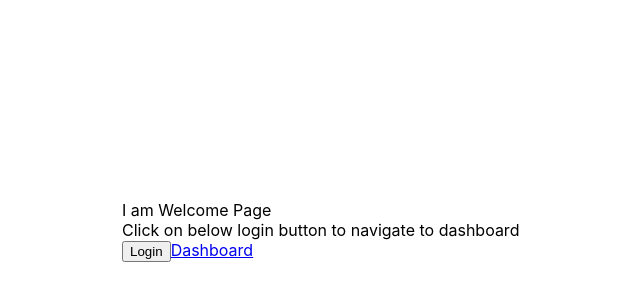
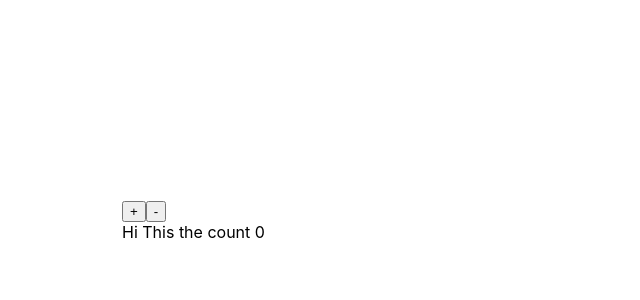
Before and after one commit to vinodkurra/React-Training, a React (Create React App) app: page / in a window 1280 px wide. Shown: the top 300 px of the page, without its empty margins (178-818 px from the left). Built offline with nearby package versions, Linux system fonts and the light colour scheme.

Commit message:
Implement counter context with CountProvider, Counter, and ViewCount components; update AppRoutes and index for integration

```diff
--- a/src/components/Routing/AppRoutes.js
+++ b/src/components/Routing/AppRoutes.js
@@ -12,7 +12,6 @@ const AppRoutes = () => {
         <Route path="/" element={<Welcome />} />
         <Route path="/dashboard" element={<Dashboard />} />
         <Route path="/account" element={<Account />} />
-
         <Route path="*" element={<PageNotFound />} />
       </Routes>
     </Router>
--- /dev/null
+++ b/src/components/context/CounterProvider/counterProvider.js
@@ -0,0 +1,28 @@
+import { createContext, useMemo, useState } from "react";
+
+export const CounterContext = createContext(null);
+
+export const CountProvider = ({ children }) => {
+  const [count, setCount] = useState(0);
+
+  const handleIncrement = () => {
+    setCount(count + 1);
+  };
+
+  const handleDecrement = () => {
+    setCount(count - 1);
+  };
+
+  const data = useMemo(
+    () => ({
+      count,
+      handleDecrement,
+      handleIncrement,
+    }),
+    [count, handleDecrement, handleIncrement]
+  );
+
+  return (
+    <CounterContext.Provider value={data}>{children}</CounterContext.Provider>
+  );
+};
--- /dev/null
+++ b/src/components/context/CounterProvider/useCounterContext.js
@@ -0,0 +1,13 @@
+import { useContext } from "react";
+
+import { CounterContext } from "./counterProvider";
+
+export const useCounter = () => {
+  const context = useContext(CounterContext);
+
+  if (!context) {
+    throw new Error("useCounter must be used with in a counter provider");
+  }
+
+  return context;
+};
--- /dev/null
+++ b/src/components/context/counter.jsx
@@ -0,0 +1,13 @@
+import { useCounter } from "./CounterProvider/useCounterContext";
+const Counter = () => {
+  const { handleDecrement, handleIncrement } = useCounter();
+  return (
+    <div>
+      <button onClick={handleIncrement}>+</button>
+
+      <button onClick={handleDecrement}>-</button>
+    </div>
+  );
+};
+
+export default Counter;
--- /dev/null
+++ b/src/components/context/viewCount.jsx
@@ -0,0 +1,8 @@
+import { useCounter } from "./CounterProvider/useCounterContext";
+
+const ViewCount = () => {
+  const { count } = useCounter();
+  return <div>Hi This the count {count}</div>;
+};
+
+export default ViewCount;
--- a/src/components/useCallBack/parent.js
+++ b/src/components/useCallBack/parent.js
@@ -1,5 +1,6 @@
-import { useState, useMemo, useCallback } from "react";
+import { useState, useMemo, useCallback, memo } from "react";
 import Child from "./child";
+import Users from "../Users";
 
 const quantity = 12;
 const Parent = () => {
--- a/src/hooks/usefetch.js
+++ b/src/hooks/usefetch.js
@@ -61,7 +61,7 @@ const useFetch = (endPoint, isPublic = true) => {
 
   const GET = useCallback(
     (
-      method = "GET",
+      method = "",
       body = null,
       id = null,
       param = null,
--- a/src/index.js
+++ b/src/index.js
@@ -12,12 +12,17 @@ import Parent from "./components/prop-types/parent";
 import CustomHooks from "./components/CustomHooks";
 import UserInput from "./components/userInput";
 import GetUserData from "./components/fetchData";
-import AppRoutes from "./components/Routing/AppRoutes";
+import Counter from "./components/context/counter";
+import ViewCount from "./components/context/viewCount";
+import { CountProvider } from "./components/context/CounterProvider/counterProvider";
 
 const root = ReactDOM.createRoot(document.getElementById("root"));
 root.render(
   <React.StrictMode>
-    <AppRoutes />
+    <CountProvider>
+      <Counter />
+      <ViewCount />
+    </CountProvider>
   </React.StrictMode>
 );
 
```
Also changed, not shown: 2 other files (tests, documents, lock files or other folders).
